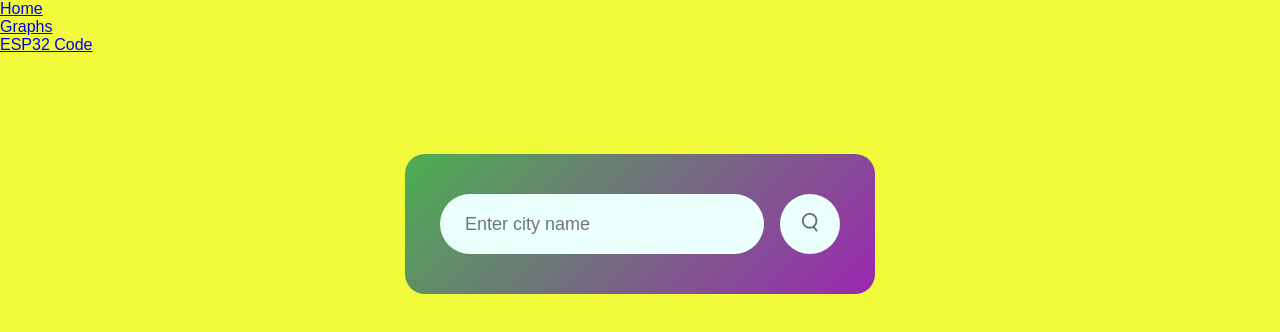
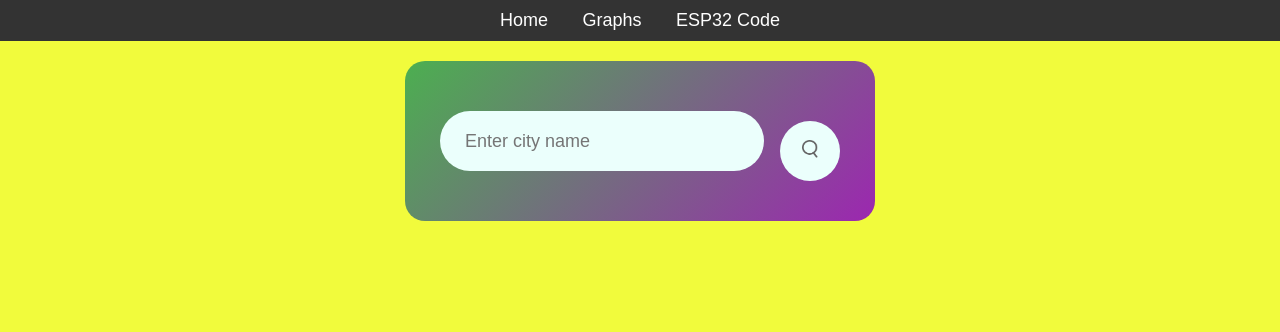
Before and after one commit to Tooba3125/tooba.github.io, a plain HTML site: page index.html in a window 1280 px wide. Drawn offline with Linux system fonts and the light colour scheme.

Commit message:
Update style.css

```diff
--- a/style.css
+++ b/style.css
@@ -1,21 +1,41 @@
 * {
     margin: 0;
     padding: 0;
-  font-family: "Popins", sans-serif;
+    font-family: "Poppins", sans-serif;
     box-sizing: border-box;
   }
 
   body {
     background-color: #f1fb3c;
+  }
 
+  nav {
+    background-color: #333;
+    padding: 10px;
+    text-align: center;
+  }
+
+  nav ul {
+    list-style-type: none;
+  }
+
+  nav ul li {
+    display: inline;
+    margin: 0 15px;
+  }
+
+  nav ul li a {
+    color: white;
+    text-decoration: none;
+    font-size: 18px;
   }
 
   .card {
     width: 90%;
     max-width: 470px;
-    background: linear-gradient(135deg, #4caf50, #9c27b0); /* Blue to Purple */
+    background: linear-gradient(135deg, #4caf50, #9c27b0);
     color: #ffffff;
-  margin: 100px auto 0;
+    margin: 20px auto;
     border-radius: 20px;
     padding: 40px 35px;
     text-align: center;
@@ -108,3 +128,28 @@ body {
     display: none;
     color: red;
   }
+
+  textarea {
+    width: 100%;
+    padding: 10px;
+    font-family: monospace;
+    font-size: 16px;
+    border-radius: 10px;
+    border: 1px solid #ccc;
+    margin-top: 20px;
+  }
+
+  button {
+    margin-top: 20px;
+    padding: 10px 20px;
+    font-size: 16px;
+    border-radius: 10px;
+    border: none;
+    background-color: #4caf50;
+    color: white;
+    cursor: pointer;
+  }
+
+  button:hover {
+    background-color: #45a049;
+  }
```
Lines whose indentation alone changed are shown as unchanged.
